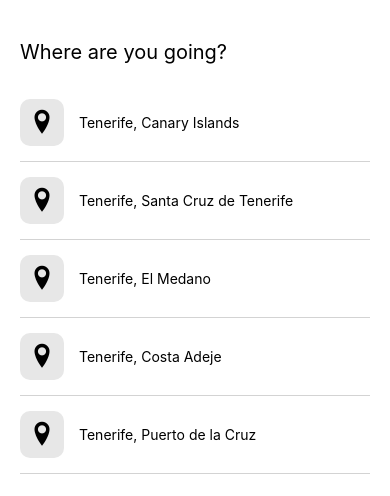
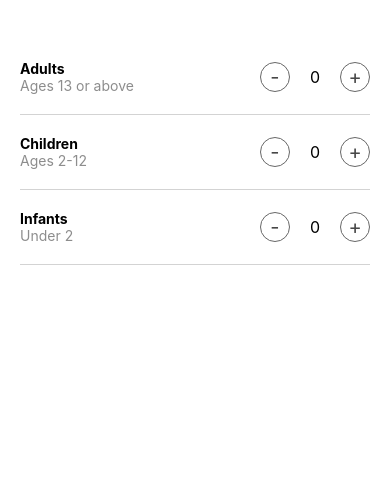
Before and after one commit to estelo2jz/react-native-air-bnb, a React Native app: screen / in a window 390 px wide. Shown: the top 496 px of the page. Built offline with nearby package versions, Linux system fonts and the light colour scheme.

Commit message:
Update App.js

```diff
--- a/App.js
+++ b/App.js
@@ -5,11 +5,15 @@ import HomeScreen from './src/screens/Home';
 import SearchResultsScreen from './src/screens/Searchresults';
 import DestinationSearchScreen from './src/screens/DestinationSearch';
 import Post from './src/components/Post';
+import GuestsScreen from './src/screens/Guests';
 
 import feed from './assets/data/feed';
 
 const post1 = feed[0];
 const post2 = feed[2];
+
+
+// alt + z will make the code auto-fit to the screen
 
 export default function App() {
   return (
@@ -19,7 +23,8 @@ export default function App() {
         {/* <HomeScreen /> */}
         {/* <Post post={post1} /> */}
         {/* <SearchResultsScreen /> */}
-        <DestinationSearchScreen />
+        {/* <DestinationSearchScreen /> */}
+        <GuestsScreen />
       </SafeAreaView>
     </>
   );
```
